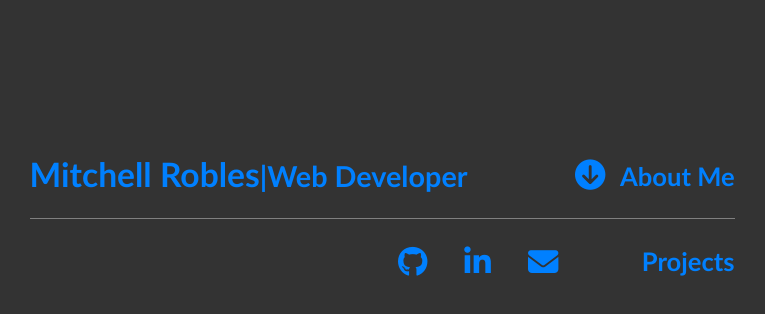
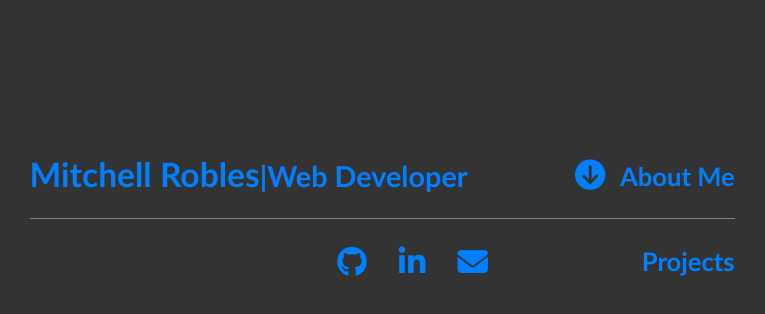
Before and after one commit to mitchellr92/portfolio, a React (Create React App) app: page / in a window 1280 px wide. Shown: the top 314 px of the page, without its empty margins (60-825 px from the left). Built offline with nearby package versions, Linux system fonts and the light colour scheme.

Commit message:
minor styling

```diff
--- a/src/Components/Profile/Profile.css
+++ b/src/Components/Profile/Profile.css
@@ -131,7 +131,7 @@
 
 .link-buttons {
   font-weight: lighter;
-  width: 75%;
+  width: 65%;
   display: flex;
   justify-content: flex-end;
 }
@@ -154,8 +154,7 @@
   font-size: 1.6rem;
   font-weight: bold;
   text-align: end;
-  width: 15%;
-  margin-left: 10%;
+  width: 35%;
   text-decoration: none;
   transition-duration: 0.5s;
 }
@@ -380,6 +379,14 @@
     align-items: center;
   }
 
+  .up-arrow {
+    font-size: 3rem;
+  }
+
+  .down-arrow {
+    font-size: 3rem;
+  }
+
   .links {
     width: 90%;
     margin: auto;
@@ -439,11 +446,16 @@
 
   .profile-pic {
     margin: auto;
-    width: 40%;
+    width: 30%;
   }
 }
 
 @media (max-width: 610px) {
+
+  .profile-pic {
+    width: 40%;
+  }
+
   .skills {
     flex-direction: column;
   }
```
